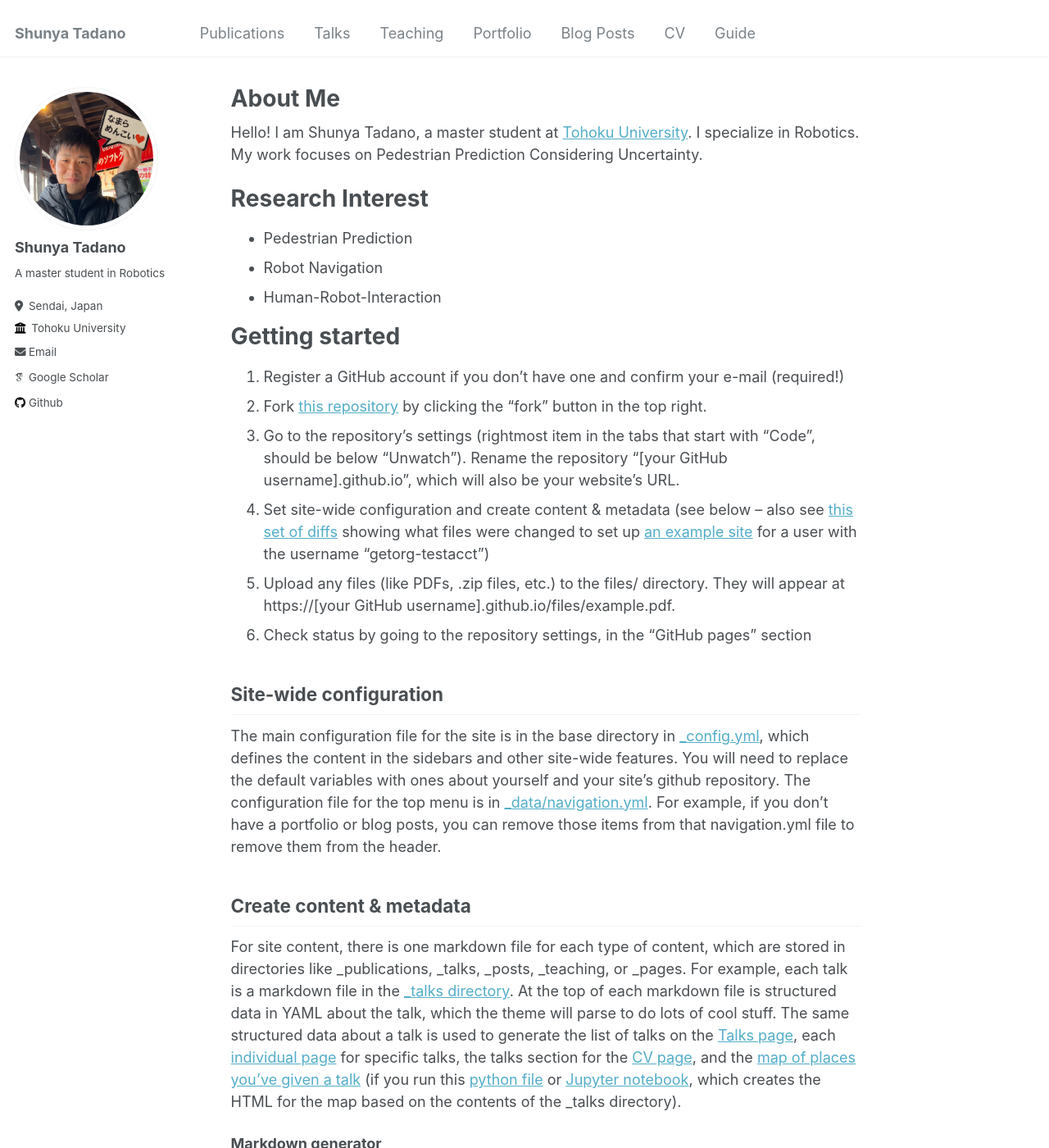
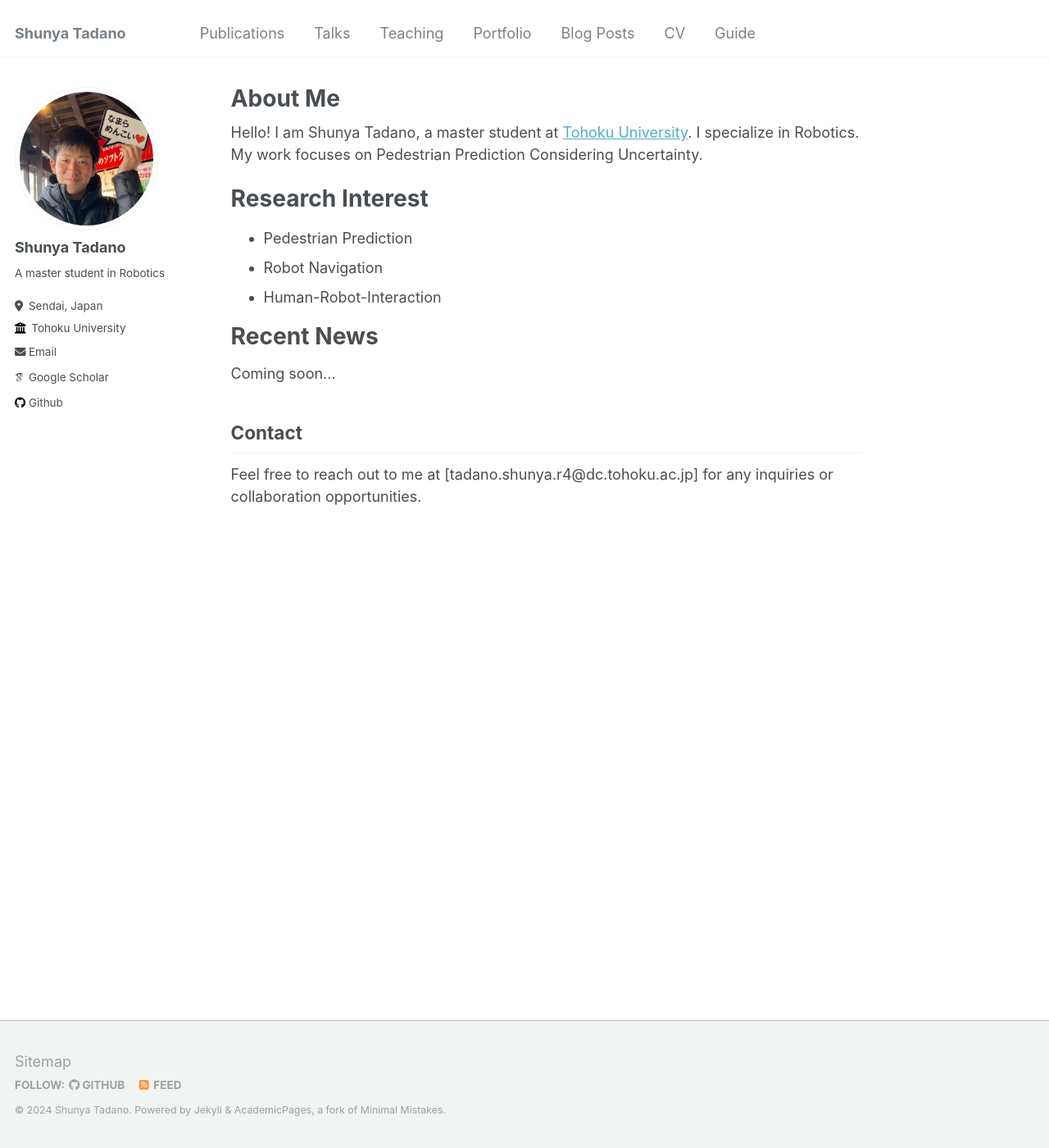
Before and after one commit to shunyatadano/shunyatadano.github.io, a Jekyll site: the page built from _pages/about.md, in a window 1280 px wide and 1400 px high. Shown: the whole window at 82% size. Built offline with Jekyll 4.4.1, drawn with Linux system fonts in a browser that asks for light colours; some web fonts are replaced; some of the changed text lies outside the part shown.

Commit message:
fix homepage info

```diff
--- a/_pages/about.md
+++ b/_pages/about.md
@@ -14,35 +14,10 @@ Research Interest
 - Robot Navigation
 - Human-Robot-Interaction
 
-Getting started
+Recent News
 ======
-1. Register a GitHub account if you don't have one and confirm your e-mail (required!)
-1. Fork [this repository](https://github.com/academicpages/academicpages.github.io) by clicking the "fork" button in the top right.
-1. Go to the repository's settings (rightmost item in the tabs that start with "Code", should be below "Unwatch"). Rename the repository "[your GitHub username].github.io", which will also be your website's URL.
-1. Set site-wide configuration and create content & metadata (see below -- also see [this set of diffs](http://archive.is/3TPas) showing what files were changed to set up [an example site](https://getorg-testacct.github.io) for a user with the username "getorg-testacct")
-1. Upload any files (like PDFs, .zip files, etc.) to the files/ directory. They will appear at https://[your GitHub username].github.io/files/example.pdf.
-1. Check status by going to the repository settings, in the "GitHub pages" section
+Coming soon...
 
-Site-wide configuration
+Contact
 ------
-The main configuration file for the site is in the base directory in [_config.yml](https://github.com/academicpages/academicpages.github.io/blob/master/_config.yml), which defines the content in the sidebars and other site-wide features. You will need to replace the default variables with ones about yourself and your site's github repository. The configuration file for the top menu is in [_data/navigation.yml](https://github.com/academicpages/academicpages.github.io/blob/master/_data/navigation.yml). For example, if you don't have a portfolio or blog posts, you can remove those items from that navigation.yml file to remove them from the header.
-
-Create content & metadata
-------
-For site content, there is one markdown file for each type of content, which are stored in directories like _publications, _talks, _posts, _teaching, or _pages. For example, each talk is a markdown file in the [_talks directory](https://github.com/academicpages/academicpages.github.io/tree/master/_talks). At the top of each markdown file is structured data in YAML about the talk, which the theme will parse to do lots of cool stuff. The same structured data about a talk is used to generate the list of talks on the [Talks page](https://academicpages.github.io/talks), each [individual page](https://academicpages.github.io/talks/2012-03-01-talk-1) for specific talks, the talks section for the [CV page](https://academicpages.github.io/cv), and the [map of places you've given a talk](https://academicpages.github.io/talkmap.html) (if you run this [python file](https://github.com/academicpages/academicpages.github.io/blob/master/talkmap.py) or [Jupyter notebook](https://github.com/academicpages/academicpages.github.io/blob/master/talkmap.ipynb), which creates the HTML for the map based on the contents of the _talks directory).
-
-**Markdown generator**
-
-I have also created [a set of Jupyter notebooks](https://github.com/academicpages/academicpages.github.io/tree/master/markdown_generator
-) that converts a CSV containing structured data about talks or presentations into individual markdown files that will be properly formatted for the Academic Pages template. The sample CSVs in that directory are the ones I used to create my own personal website at stuartgeiger.com. My usual workflow is that I keep a spreadsheet of my publications and talks, then run the code in these notebooks to generate the markdown files, then commit and push them to the GitHub repository.
-
-How to edit your site's GitHub repository
-------
-Many people use a git client to create files on their local computer and then push them to GitHub's servers. If you are not familiar with git, you can directly edit these configuration and markdown files directly in the github.com interface. Navigate to a file (like [this one](https://github.com/academicpages/academicpages.github.io/blob/master/_talks/2012-03-01-talk-1.md) and click the pencil icon in the top right of the content preview (to the right of the "Raw | Blame | History" buttons). You can delete a file by clicking the trashcan icon to the right of the pencil icon. You can also create new files or upload files by navigating to a directory and clicking the "Create new file" or "Upload files" buttons.
-
-Example: editing a markdown file for a talk
-![Editing a markdown file for a talk](/images/editing-talk.png)
-
-For more info
-------
-More info about configuring Academic Pages can be found in [the guide](https://academicpages.github.io/markdown/). The [guides for the Minimal Mistakes theme](https://mmistakes.github.io/minimal-mistakes/docs/configuration/) (which this theme was forked from) might also be helpful.
+Feel free to reach out to me at [tadano.shunya.r4@dc.tohoku.ac.jp] for any inquiries or collaboration opportunities.
```
